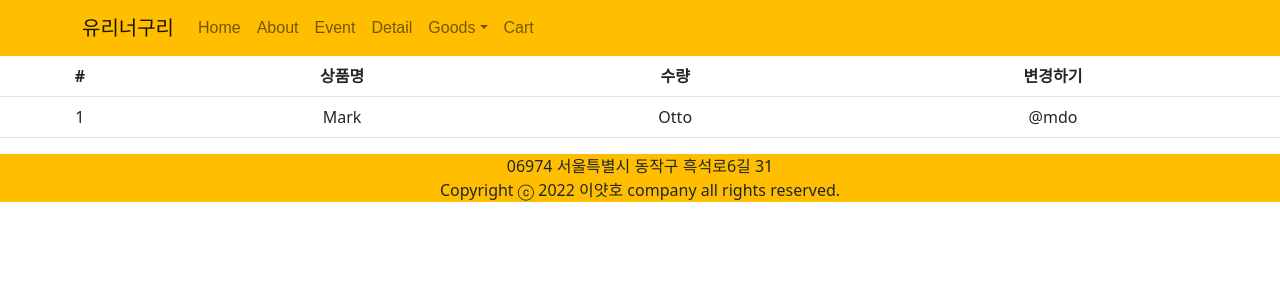
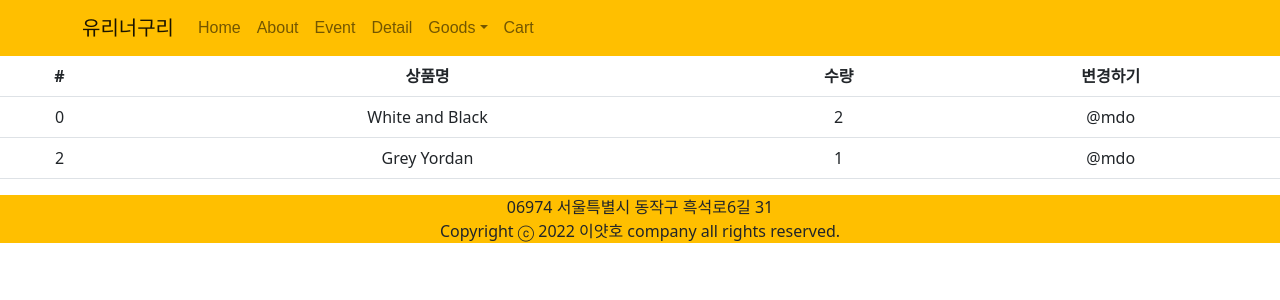
Before and after one commit to ej-rarus/shop, a React (Create React App) app: page /cart in a window 1280 px wide. Shown: the top 300 px of the page. Built offline with nearby package versions, Linux system fonts and the light colour scheme.

Commit message:
redux state

```diff
--- a/src/pages/Cart.js
+++ b/src/pages/Cart.js
@@ -8,8 +8,8 @@ import { useSelector } from "react-redux";
 
 function Cart(){
 
-    let a = useSelector((state)=>{ return state })
-    console.log(a)
+    let state = useSelector((state)=>{ return state })
+
 
     return (
       <div>
@@ -23,12 +23,17 @@ function Cart(){
             </tr>
           </thead>
           <tbody>
-            <tr>
-              <td>1</td>
-              <td>Mark</td>
-              <td>Otto</td>
-              <td>@mdo</td>
-            </tr>
+            {
+              state.cart.map((a, i)=>
+                <tr key={i}>
+                  <td>{state.cart[i].id}</td>
+                  <td>{state.cart[i].name}</td>
+                  <td>{state.cart[i].count}</td>
+                  <td>@mdo</td>
+                </tr>
+
+              )
+            }
           </tbody>
         </Table>
       </div>
--- a/src/store.js
+++ b/src/store.js
@@ -10,10 +10,18 @@ let stash = createSlice({
     initialState : [10, 11, 12]
 })
 
+let cart = createSlice({
+    name :'cart',
+    initialState : [
+        {id : 0, name : 'White and Black', count : 2},
+        {id : 2, name : 'Grey Yordan', count : 1}
+    ]
+})
 
 export default configureStore({
     reducer: {
         user : user.reducer,
-        stash : stash.reducer
+        stash : stash.reducer,
+        cart : cart.reducer
     }
 })
```
